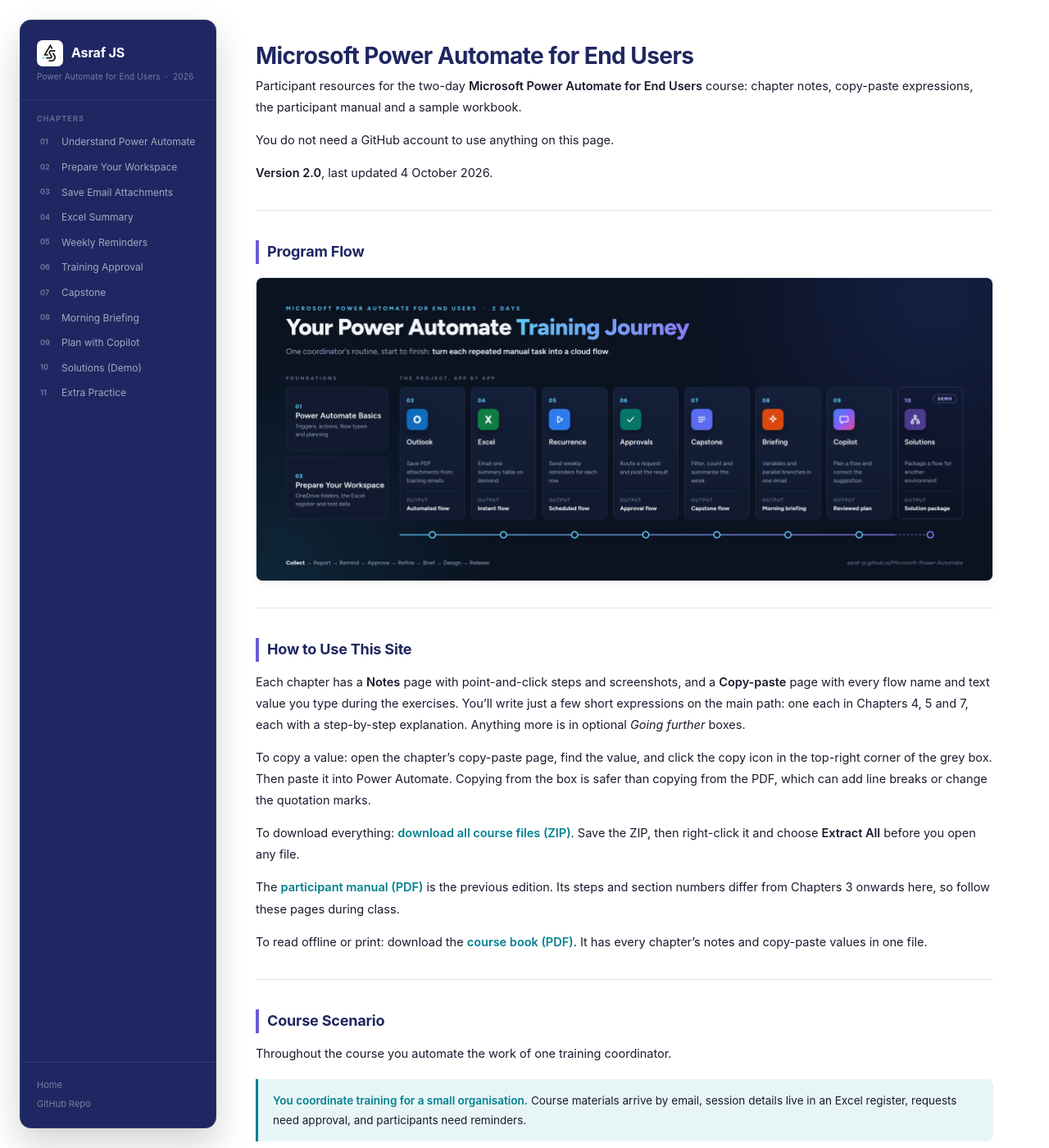
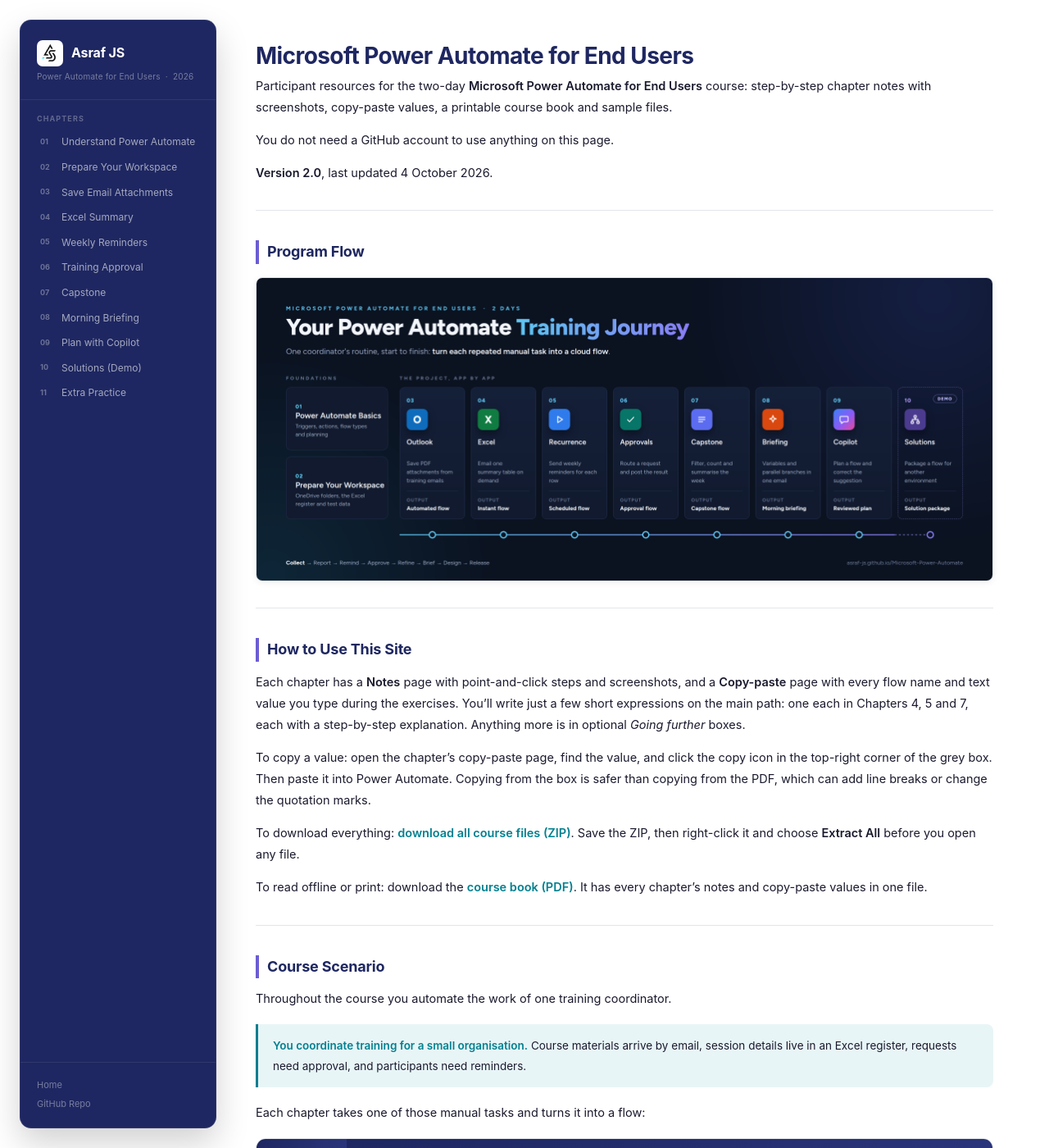
Before and after one commit to Asraf-JS/Microsoft-Power-Automate, a Jekyll site: the page built from index.md, in a window 1280 px wide and 1400 px high. Shown: the whole window at 82% size. Built offline with Jekyll 4.4.1, drawn with Linux system fonts in a browser that asks for light colours.

Commit message:
Remove the previous-edition manual
The old PDF's steps no longer match the chapters and could confuse
participants. It remains in git history.

Co-Authored-By: Claude Opus 5.5 <noreply@anthropic.com>
Claude-Session: https://claude.ai/code/session_0148JuJBH345Ssc55f3b2yvv

```diff
--- a/index.md
+++ b/index.md
@@ -5,7 +5,7 @@ title: Home
 
 # Microsoft Power Automate for End Users
 
-Participant resources for the two-day **Microsoft Power Automate for End Users** course: chapter notes, copy-paste expressions, the participant manual and a sample workbook.
+Participant resources for the two-day **Microsoft Power Automate for End Users** course: step-by-step chapter notes with screenshots, copy-paste values, a printable course book and sample files.
 
 You do not need a GitHub account to use anything on this page.
 
@@ -27,7 +27,6 @@ To copy a value: open the chapter's copy-paste page, find the value, and click t
 
 To download everything: **[download all course files (ZIP)](https://github.com/Asraf-JS/Microsoft-Power-Automate/archive/refs/heads/main.zip)**. Save the ZIP, then right-click it and choose **Extract All** before you open any file.
 
-The **[participant manual (PDF)](./Microsoft-Power-Automate-for-End-Users-Participant-Manual.pdf)** is the previous edition. Its steps and section numbers differ from Chapters 3 onwards here, so follow these pages during class.
 
 To read offline or print: download the **[course book (PDF)](./Microsoft-Power-Automate-Course-Book.pdf)**. It has every chapter's notes and copy-paste values in one file.
 
```
Also changed, not shown: 01-understand-power-automate/README.md (+0 -2 lines), 09-plan-with-copilot/README.md (+3 -3 lines), book/README.md (+1 -1 lines), README.md, 1 other file.
